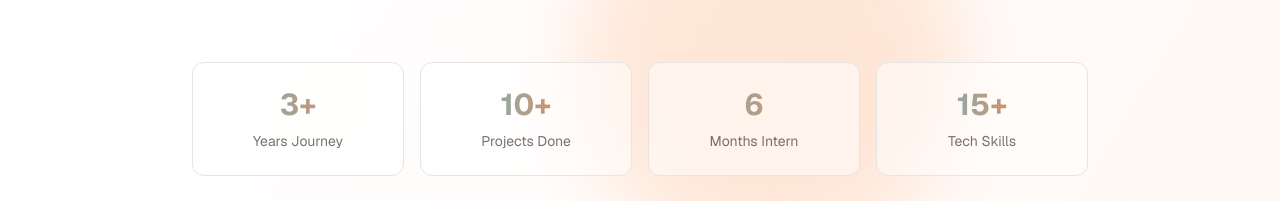
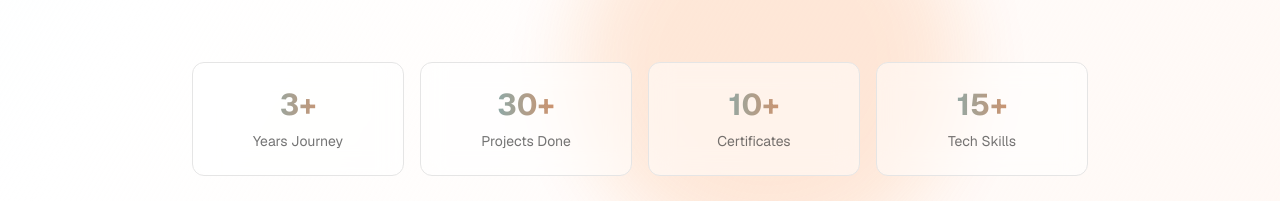
Before and after one commit to Outhman790/my-portfolio, a Next.js app: page / in a window 1280 px wide. Shown: the part 3717-3918 px from the top of the page. Built offline with nearby package versions, Linux system fonts and the light colour scheme.

Commit message:
chore: update experience stats and metrics

```diff
--- a/src/components/Experience.jsx
+++ b/src/components/Experience.jsx
@@ -249,12 +249,12 @@ export default function Experience() {
             <div className="text-sm text-foreground/60">Years Journey</div>
           </div>
           <div className="text-center p-6 bg-background/50 backdrop-blur-sm md:backdrop-blur-md rounded-xl border border-border hover:border-primary/30 transition-all duration-300" style={{ contain: 'layout style paint', transform: 'translateZ(0)' }}>
-            <div className="text-3xl font-bold bg-gradient-to-r from-primary to-secondary bg-clip-text text-transparent mb-2">10+</div>
+            <div className="text-3xl font-bold bg-gradient-to-r from-primary to-secondary bg-clip-text text-transparent mb-2">30+</div>
             <div className="text-sm text-foreground/60">Projects Done</div>
           </div>
           <div className="text-center p-6 bg-background/50 backdrop-blur-sm md:backdrop-blur-md rounded-xl border border-border hover:border-primary/30 transition-all duration-300" style={{ contain: 'layout style paint', transform: 'translateZ(0)' }}>
-            <div className="text-3xl font-bold bg-gradient-to-r from-primary to-secondary bg-clip-text text-transparent mb-2">6</div>
-            <div className="text-sm text-foreground/60">Months Intern</div>
+            <div className="text-3xl font-bold bg-gradient-to-r from-primary to-secondary bg-clip-text text-transparent mb-2">10+</div>
+            <div className="text-sm text-foreground/60">Certificates</div>
           </div>
           <div className="text-center p-6 bg-background/50 backdrop-blur-sm md:backdrop-blur-md rounded-xl border border-border hover:border-primary/30 transition-all duration-300" style={{ contain: 'layout style paint', transform: 'translateZ(0)' }}>
             <div className="text-3xl font-bold bg-gradient-to-r from-primary to-secondary bg-clip-text text-transparent mb-2">15+</div>
```
